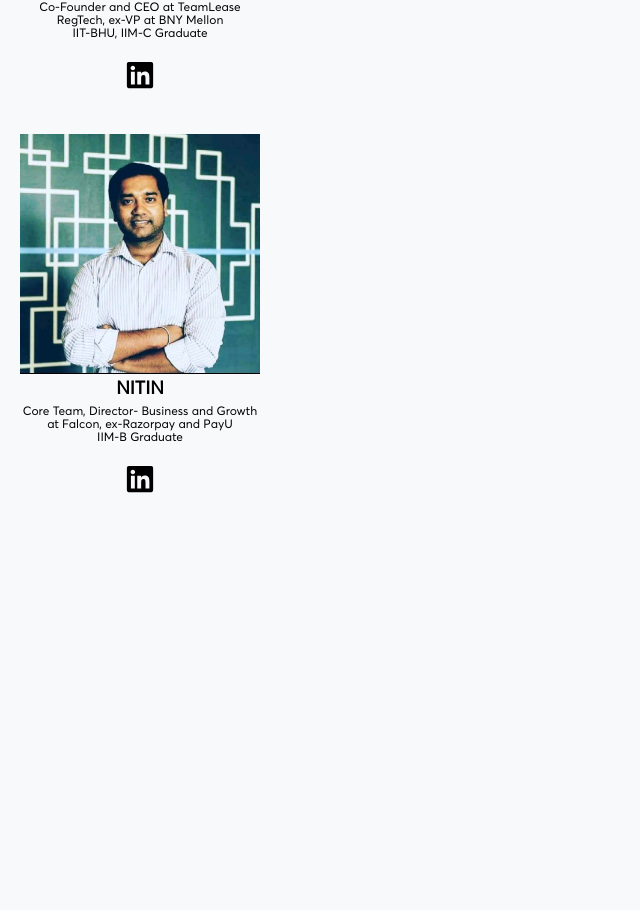
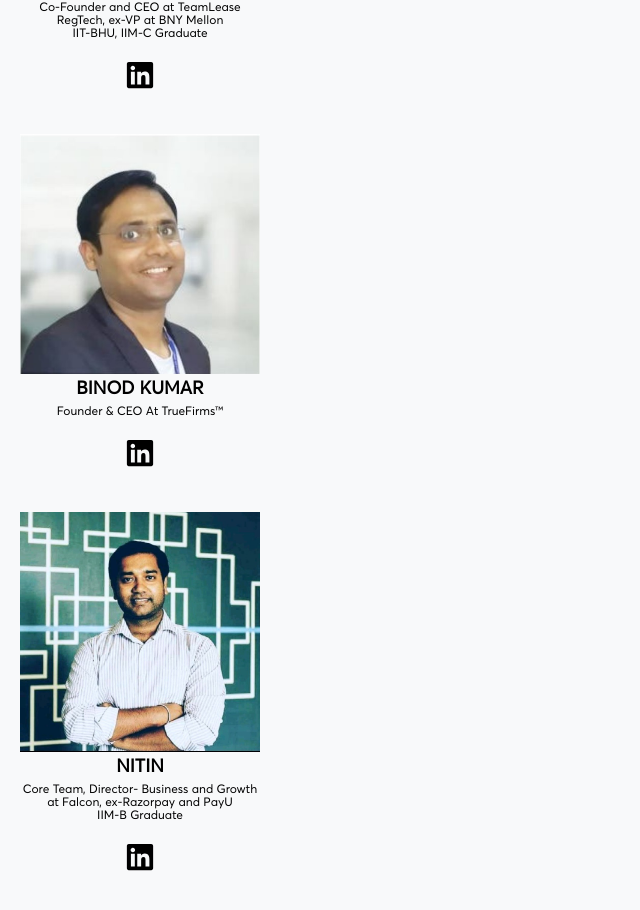
Before and after one commit to ecelliitbhu/ecell-website-new, a Next.js app: page /mentorship_pool/components/mentors in a window 1280 px wide. Shown: the part 5496-6406 px from the top of the page, without its empty margins (0-640 px from the left). Before the commit the page ends 6034 px from the top, so only its background shows below. Built offline with nearby package versions, Linux system fonts and the light colour scheme; no server answers.

Commit message:
binod mentor

```diff
--- /dev/null
+++ b/pages/mentorship_pool/components/mentors.module.css
@@ -0,0 +1,8 @@
+.team {
+    display: flex;  /* Use flexbox to make children appear in a row */
+  }
+
+  .social {
+    /* Add any additional styling you want for the icons, such as margin or padding */
+    margin-right: 10px;  /* Adjust as needed */
+  }
--- a/pages/mentorship_pool/components/mentors.tsx
+++ b/pages/mentorship_pool/components/mentors.tsx
@@ -17,6 +17,7 @@ import sunil from "../../../public/mentorship_pool/sunil.jpeg"
 import vinaytosh from "../../../public/mentorship_pool/vinaytosh.jpeg"
 import rishi from "../../../public/mentorship_pool/rishi.jpeg"
 import nitin from "../../../public/mentorship_pool/nitin.jpg"
+import binod from "../../../public/mentorship_pool/BINOD.jpg"
 
 const verticalHeads = [
   {
@@ -118,6 +119,13 @@ const verticalHeads = [
     linkedin: "https://www.linkedin.com/in/agrawal-rishi/",
   },
   {
+    name: "Binod Kumar",
+    position: "Founder & CEO At TrueFirms™",
+    institute:"",
+    image: binod,
+    linkedin: "https://www.linkedin.com/in/kumar-binod/",
+  },
+  {
     name: "Nitin",
     position: "Core Team, Director- Business and Growth at Falcon, ex-Razorpay and PayU",
     institute:"IIM-B Graduate",
@@ -141,7 +149,7 @@ export default function Mentors() {
       Featured Mentors
     </h2>
 
-    <div className="row justify-content-center">
+    <div className="row">
       {verticalHeads.map((head, index) => (
         <div className="col-md-3" key={index}>
           <div className="our-team">
```
Also changed, not shown: public/mentorship_pool/BINOD.jpg (added).
